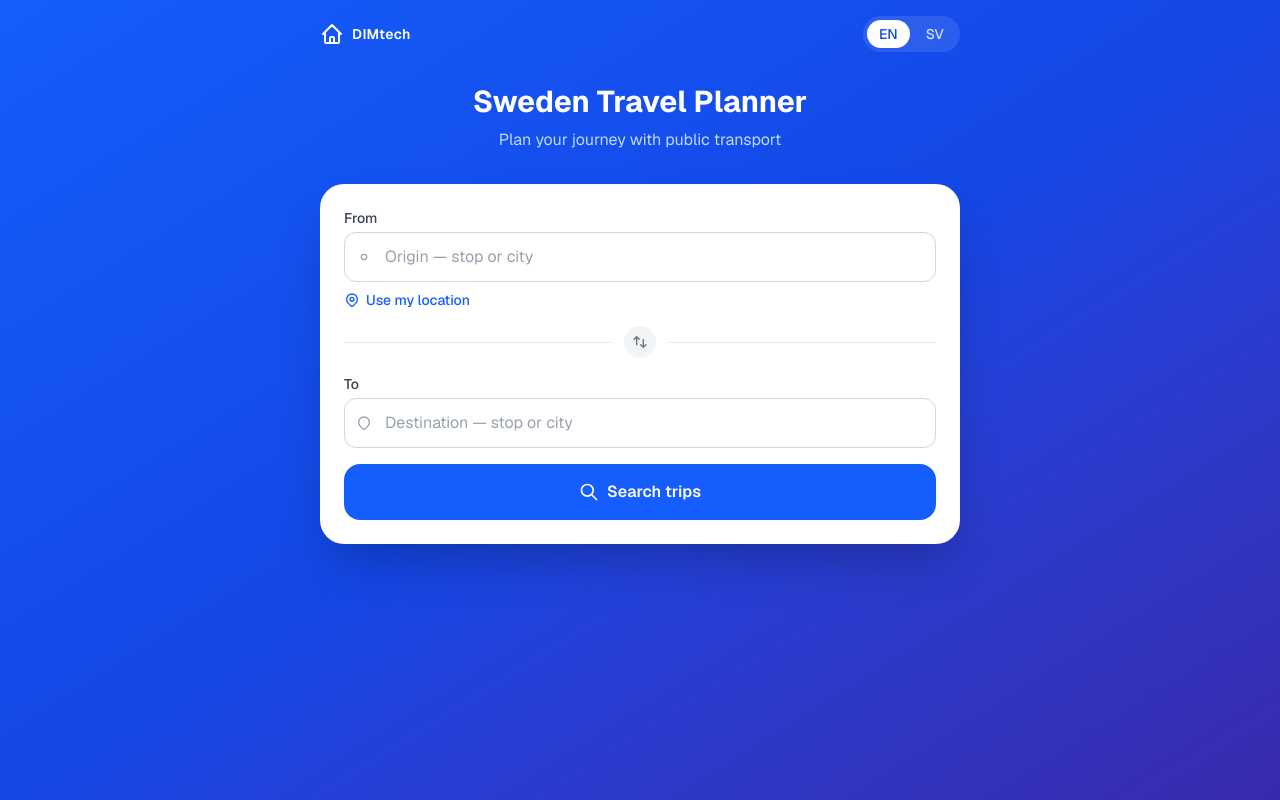
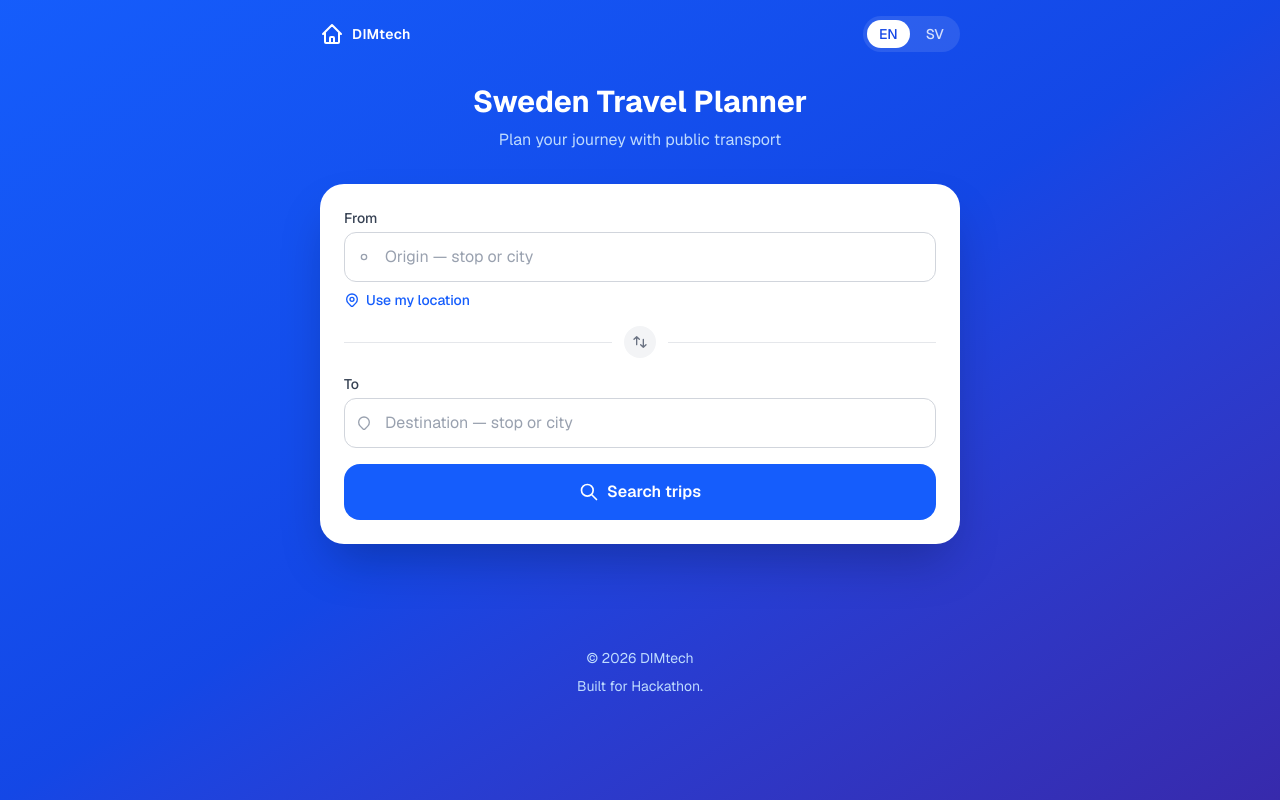
Before and after one commit to Danse21/DIMtech, a Next.js app: page / in a window 1280 px wide. Built offline with nearby package versions, Linux system fonts and the light colour scheme.

Commit message:
added a footer

```diff
--- a/src/app/page.tsx
+++ b/src/app/page.tsx
@@ -210,6 +210,12 @@ export default function Home() {
           </div>
         )}
       </main>
+      <footer className="mt-12 py-6 text-center text-sm text-blue-200">
+        <div className="max-w-2xl mx-auto space-y-2">
+          <p>© 2026 DIMtech</p>
+          <p>Built for Hackathon.</p>
+        </div>
+      </footer>
     </div>
   );
 }
```
